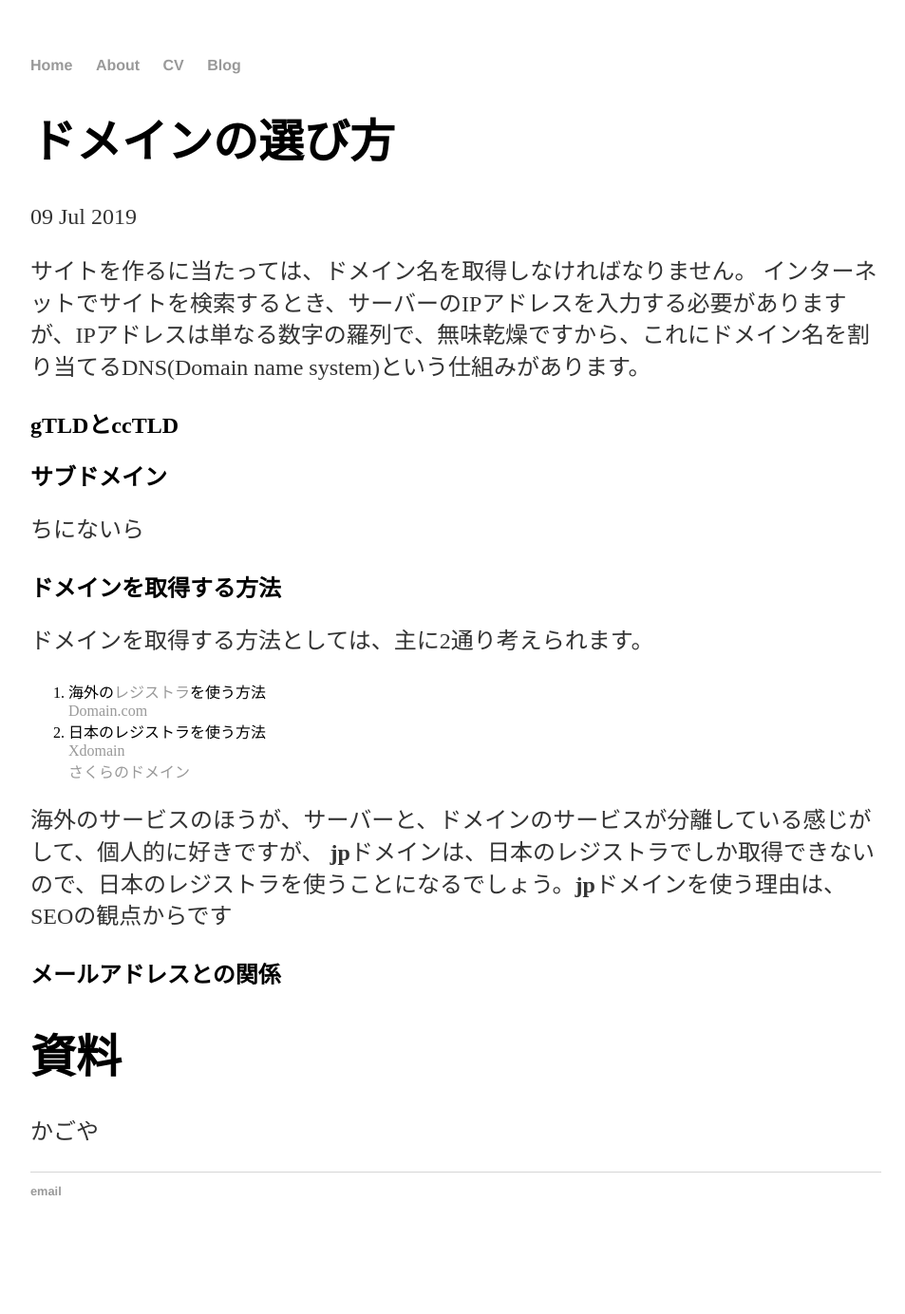
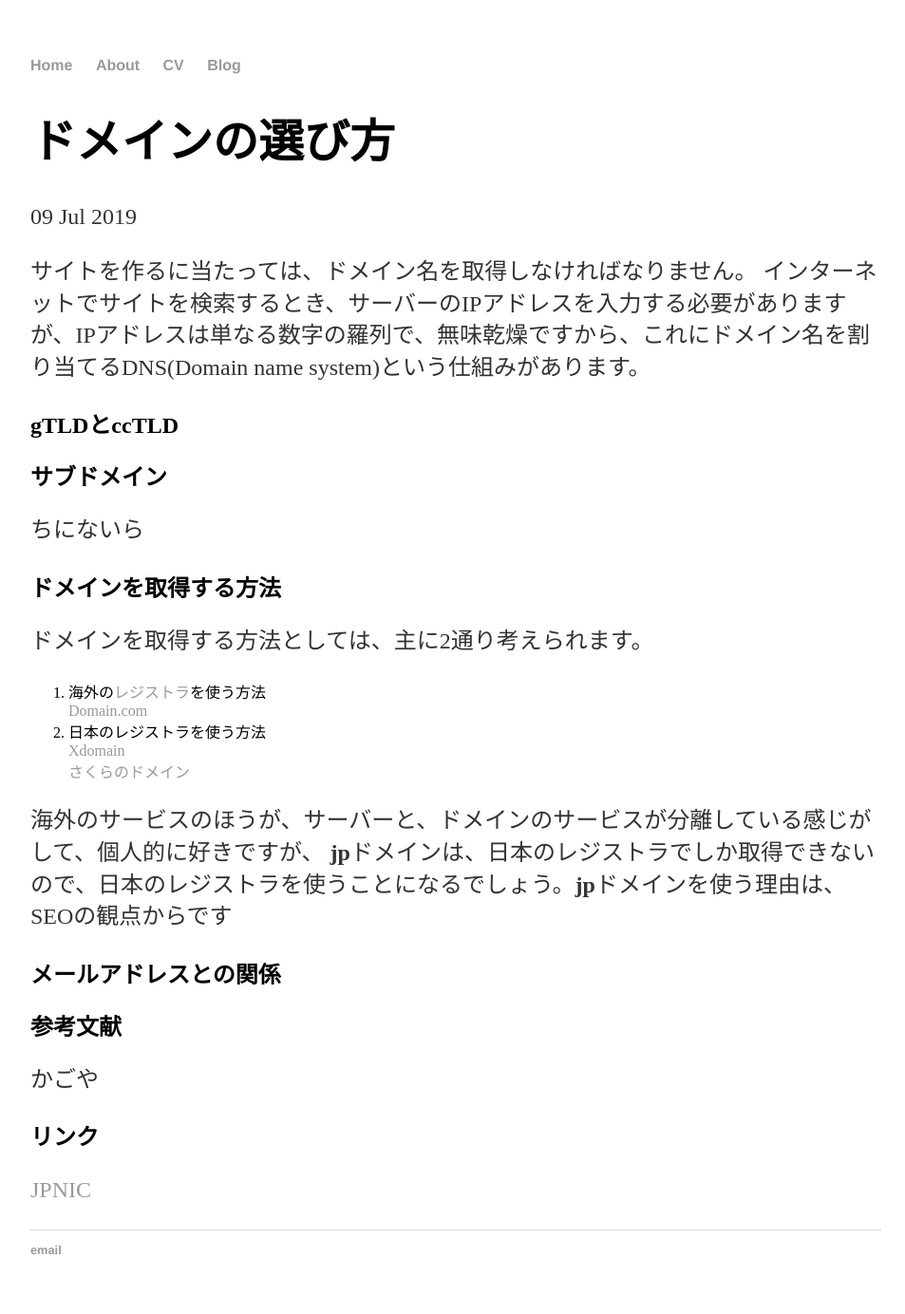
Before and after one commit to agematsu/agematsu.github.io, a Jekyll site: the page built from _posts/2019-07-09-ドメインの選び方.md, in a window 1280 px wide. Shown: the whole page at 95% size, without its empty margins (160-1113 px from the left). Built offline with Jekyll 4.4.1, drawn with Linux system fonts in a browser that asks for light colours; our own code applies the rules of GitHub Pages for plain Markdown files; before the commit the page ends 1322 px from its top, so only the background shows below that.

Commit message:
Update 2019-07-09-ドメインの選び方.md

```diff
--- a/_posts/2019-07-09-ドメインの選び方.md
+++ b/_posts/2019-07-09-ドメインの選び方.md
@@ -17,5 +17,7 @@
 ## メールアドレスとの関係
 
 
-# 資料
+## 参考文献
 かごや
+## リンク
+<a href="https://www.nic.ad.jp/ja/">JPNIC</a>
```
